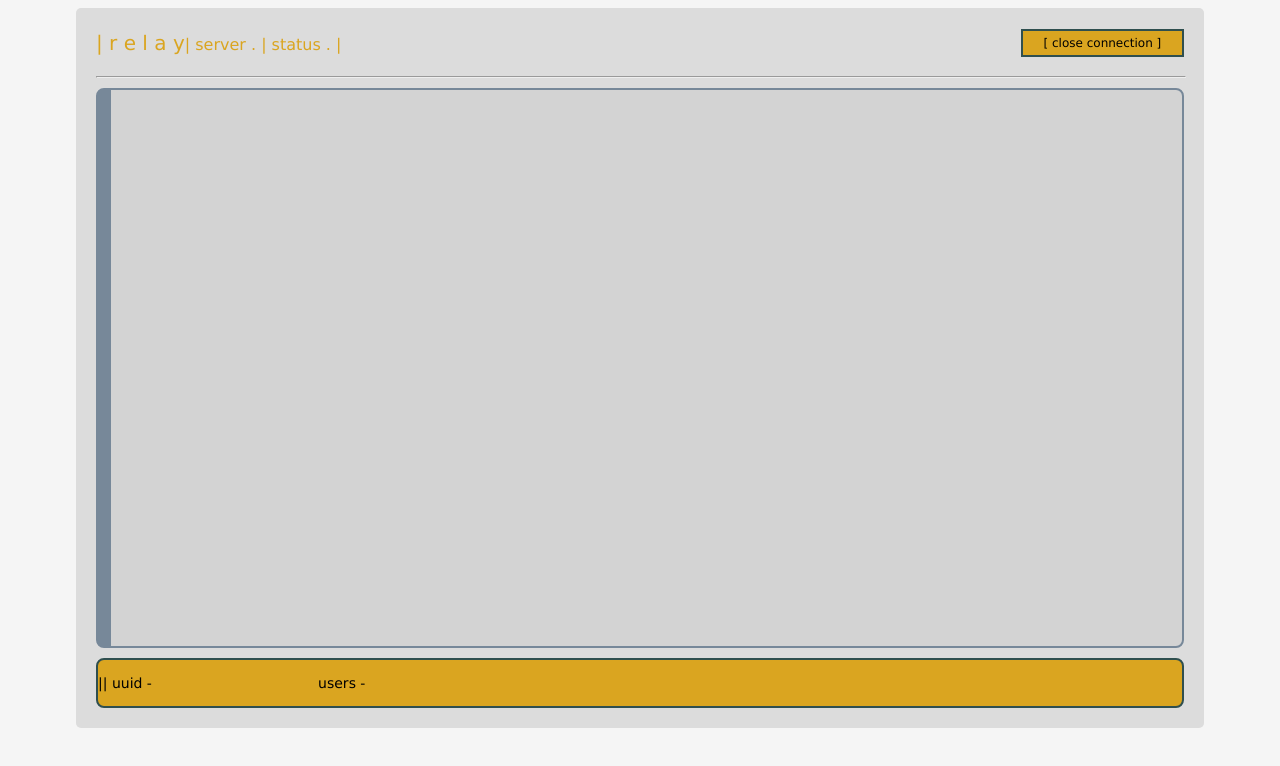
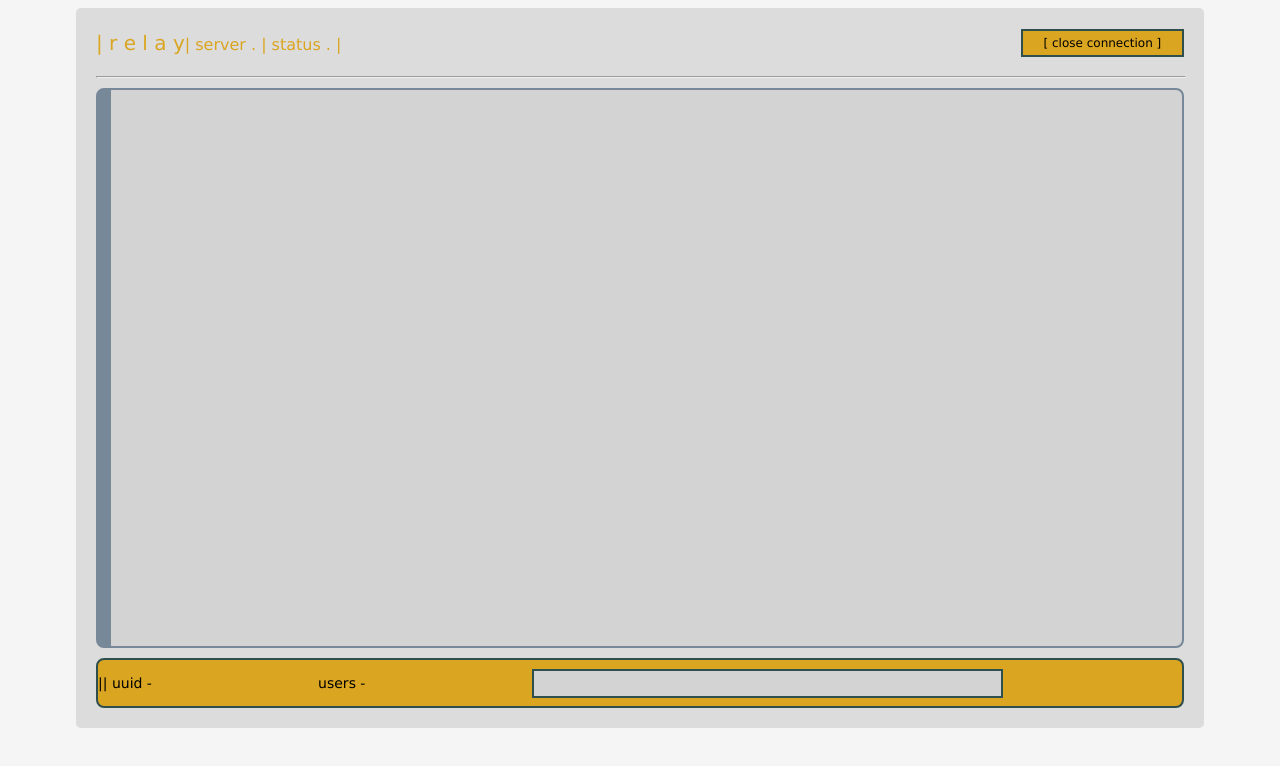
Before and after one commit to davisvansant/relay, a Vue app in the folder frontend/: page / in a window 1280 px wide. Shown: the top 766 px of the page. Built offline with nearby package versions, Linux system fonts and the light colour scheme.

Commit message:
add new message input, styling

```diff
--- a/frontend/src/App.vue
+++ b/frontend/src/App.vue
@@ -37,6 +37,7 @@
           users -
           {{ connected_users }}
         </span>
+        <input type="text" id="new_message" class="new_message" autofocus>
       </div>
     </div>
   </transition>
@@ -147,4 +148,14 @@ export default defineComponent({
     font: 14px Verdana, sans-serif;
     grid-column-start: 2;
   }
+  .new_message {
+    height: 50%;
+    width: 95%;
+    background-color: lightgray;
+    border: 2px solid darkslategray;
+    color: black;
+    font: 12px Courier, monospace;
+    outline: none;
+    grid-column-start: 3;
+  }
 </style>
```
